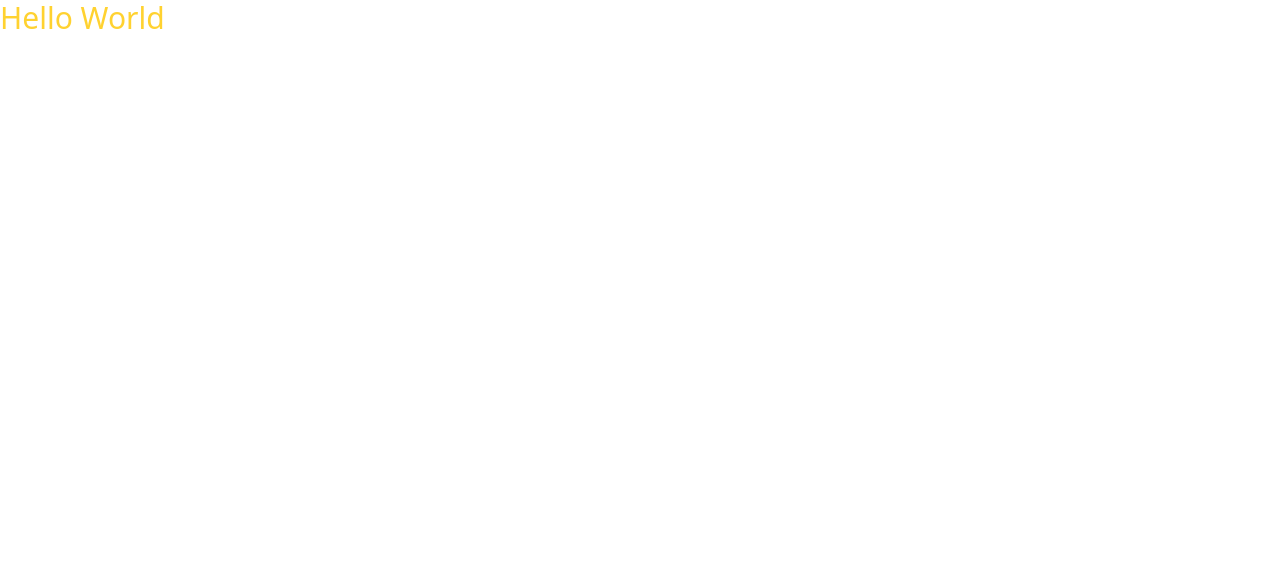
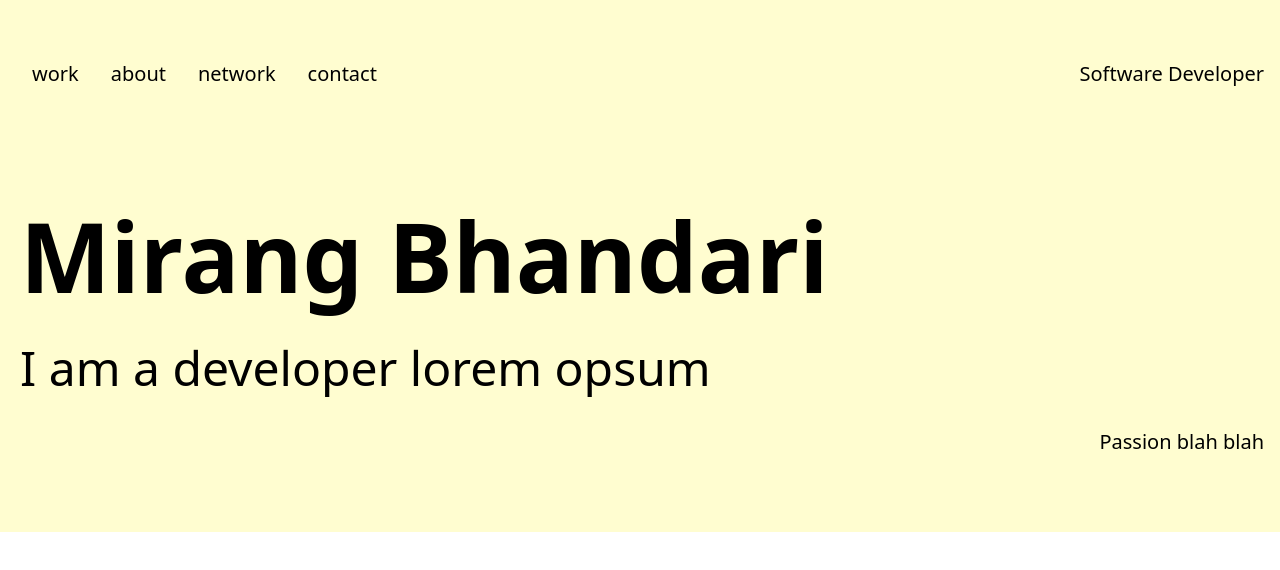
Before and after one commit to Bloodwingv2/My-Portfolio, a React (Vite) app: page / in a window 1280 px wide. Shown: the top 570 px of the page. Built offline with nearby package versions, Linux system fonts and the light colour scheme.

Commit message:
Performed some basic styling for 1st section

```diff
--- a/index.html
+++ b/index.html
@@ -4,7 +4,7 @@
     <meta charset="UTF-8" />
     <link rel="icon" type="image/svg+xml" href="/vite.svg" />
     <meta name="viewport" content="width=device-width, initial-scale=1.0" />
-    <title>my-portfolio</title>
+    <title>Portfolio</title>
   </head>
   <body>
     <div id="root"></div>
--- a/src/App.tsx
+++ b/src/App.tsx
@@ -4,7 +4,24 @@ function App() {
 
   return (
     <main>
-      <div className='text-3xl text-amber-300'> Hello World</div>
+      <div>
+        <section className='w-full bg-[#FFFDD0] py-15'>
+          <div>
+            <ul className='flex flex-row'>
+              <li className='gap-x-5 pl-8 text-xl'>work</li>
+              <li className='gap-x-5 pl-8 text-xl'>about</li>
+              <li className='gap-x-5 pl-8 text-xl'>network</li>
+              <li className='gap-x-5 pl-8 text-xl'>contact</li>
+              <li className='gap-x-5 pl-8 text-xl ml-auto pr-4'>Software Developer</li>
+            </ul>
+          </div>
+          <div>
+            <p className='mt-25 font-bold text-8xl text-Black-300 text-left p-5'>Mirang Bhandari</p>
+            <p className='text-5xl text-shadow-black p-5'>I am a developer lorem opsum</p>
+            <p className='text-xl text-right p-4'>Passion blah blah</p>
+          </div>
+        </section>
+      </div>
     </main>
   )
 }
```
